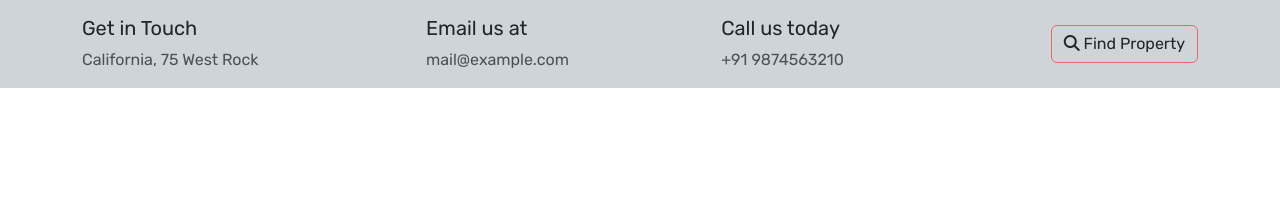
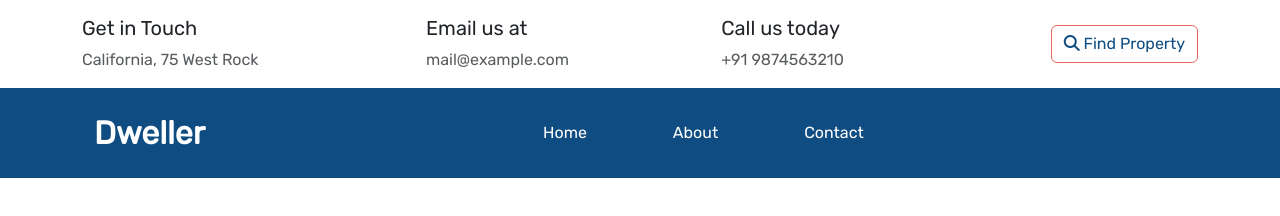
Before and after one commit to urvashidbhavsar/3_May_MWF_1.30_to_3.00, a plain HTML site: page Bootstrap/04_06-09-2023/webpage/index.html in a window 1280 px wide. Drawn offline with nearby package versions, Linux system fonts and the light colour scheme.

Commit message:
6th changes

```diff
--- a/Bootstrap/04_06-09-2023/webpage/index.html
+++ b/Bootstrap/04_06-09-2023/webpage/index.html
@@ -17,28 +17,28 @@
 </head>
 
 <body>
-    <section class="topheader bg-dark-subtle">
+    <section class="topheader">
         <div class="container py-3">
             <div class="row">
-                <div class="col-3">
-                    <div>
+                <div class="col-lg-3 col-md-3 col-sm-3 col-auto">
+                    <div class="contact">
                         <h5 class="fs-5 pb-2">Get in Touch</h5>
                         <p class="text-muted fs-6">California, 75 West Rock</p>
                     </div>
                 </div>
-                <div class="col-3 d-flex justify-content-center">
+                <div class="col-lg-3 col-md-3 col-sm-3 col-4 d-flex justify-content-center">
                     <div>
                         <h5 class="fs-5 pb-2">Email us at</h5>
                         <p><a href="" class="text-muted fs-6">mail@example.com</a></p>
                     </div>
                 </div>
-                <div class="col-3 d-flex justify-content-center">
+                <div class="col-lg-3 col-md-3 col-sm-3 col-4 d-flex justify-content-center">
                     <div>
                         <h5 class="fs-5 pb-2">Call us today</h5>
                         <p><a href="" class="text-muted fs-6">+91 9874563210</a></p>
                     </div>
                 </div>
-                <div class="col-3 d-flex justify-content-end align-items-center">
+                <div class="col-lg-3 col-md-3 col-sm-3 col-3 d-flex justify-content-end align-items-center">
                     <div>
                         <button class="btn">
                             <span class="fa-solid fa-search"></span>
@@ -51,6 +51,34 @@
     </section>
 
 
+    <section class="navigation">
+        <div class="container py-2">
+            <nav class="navbar navbar-expand-lg">
+                <div class="container-fluid">
+                    <a class="navbar-brand fs-2 text-white fw-bold" href="#">Dweller</a>
+                    <button class="navbar-toggler" type="button" data-bs-toggle="collapse"
+                        data-bs-target="#navbarSupportedContent" aria-controls="navbarSupportedContent"
+                        aria-expanded="false" aria-label="Toggle navigation">
+                        <span class="navbar-toggler-icon"></span>
+                    </button>
+                    <div class="collapse navbar-collapse" id="navbarSupportedContent">
+                        <ul class="navbar-nav me-auto mb-2 mb-lg-0">
+                            <li class="nav-item">
+                                <a class="nav-link text-white" aria-current="page" href="#">Home</a>
+                            </li>
+                            <li class="nav-item">
+                                <a class="nav-link text-white" href="#">About</a>
+                            </li>
+                            <li class="nav-item">
+                                <a class="nav-link text-white" href="#">Contact</a>
+                            </li>
+                        </ul>
+                    </div>
+                </div>
+            </nav>
+        </div>
+    </section>
+
 
     <!-- bootstrap js cdn -->
     <script src="https://cdnjs.cloudflare.com/ajax/libs/bootstrap/5.3.1/js/bootstrap.bundle.min.js"></script>
--- a/Bootstrap/04_06-09-2023/webpage/style.css
+++ b/Bootstrap/04_06-09-2023/webpage/style.css
@@ -35,4 +35,44 @@ p {
 
 .topheader button {
     border: 1px solid #ed6663;
-}
+    color: #0f4c81;
+    }
+
+    .topheader button:hover {
+        border: 1px solid #0f4c81;
+        color: white;
+        background-color: #0f4c81
+    }
+
+    .navigation {
+        background-color: #0f4c81;
+    }
+
+    .navigation ul {
+        display: flex;
+        justify-content: center;
+        width: 100%;
+        gap: 70px;
+    }
+
+    @media (max-width:576px) {
+        .contact {
+            display: none;
+        }
+
+        .navigation ul {
+            gap: 10px;
+        }
+    }
+
+    @media (min-width:576px) {
+        .navigation ul {
+            gap: 10px;
+        }
+    }
+
+    @media (min-width:992px) {
+        .navigation ul {
+            gap: 70px;
+        }
+ }
```
